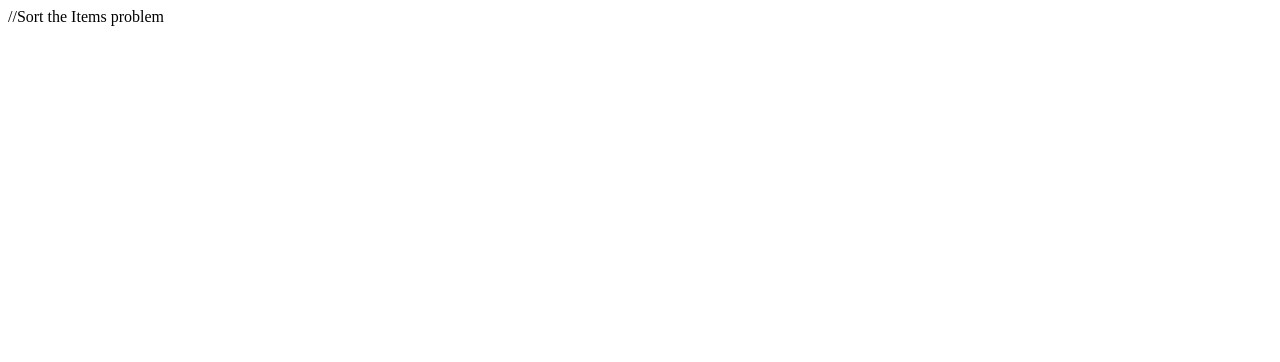
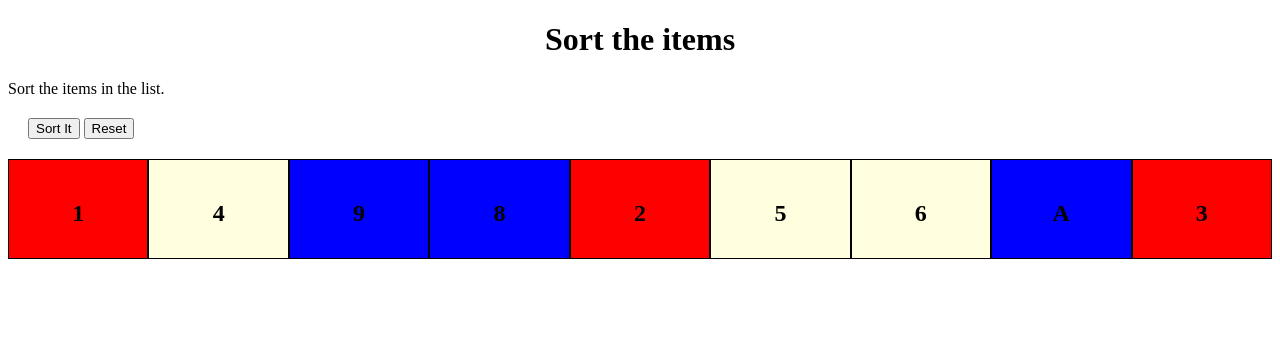
Before and after one commit to lawscause/tb-fewd-project-phase2-problems-answers, a plain HTML site: page SortItems.html in a window 1280 px wide. Drawn offline with Linux system fonts and the light colour scheme.

Commit message:
Added SortItems.html and updated FindInList.html and scripts.js

```diff
--- a/SortItems.html
+++ b/SortItems.html
@@ -1,4 +1,3 @@
-//Sort the Items problem
 <!DOCTYPE html>
 <html lang="en">
 
@@ -6,11 +5,97 @@
     <meta charset="UTF-8">
     <meta http-equiv="X-UA-Compatible" content="IE=edge">
     <meta name="viewport" content="width=device-width, initial-scale=1.0">
-    <title>Sort the Items</title>
+    <title>Sort the items</title>
+    <style>
+        /* styling for the rows */
+        .row {
+            display: flex;
+            flex-direction: row;
+            flex-wrap: wrap;
+            width: 100%;
+            height: 100px
+        }
+
+        /* styling for the columns */
+        .column {
+            display: flex;
+            flex-direction: column;
+            flex-basis: 100%;
+            flex: 1;
+            border: 1px solid black;
+        }
+
+        .controls {
+            margin: 20px;
+        }
+
+        .center {
+            text-align: center;
+        }
+
+        span {
+            padding-top: 40px;
+            font-weight: bold;
+            font-size: x-large;
+        }
+
+        .blue {
+            background-color: blue;
+        }
+
+        .red {
+            background-color: red;
+        }
+
+        .yellow {
+            background-color: lightyellow
+        }
+    </style>
+    <script src="./scripts.js" defer></script>
 </head>
 
 <body>
+    <h1 style="text-align: center">Sort the items</h1>
+    </p>Sort the items in the list.</p>
+    <div id="controls" class="controls">
+        <button id="btnSortIt" onclick="sortIt();">Sort It</button>
+        <button id="Reset" onclick="reloadPage();">Reset</button>
+    </div>
 
+    <div id="original">
+        <div id="row0" class="row">
+            <div class="column center red">
+                <span id="span1-1">1</span>
+            </div>
+            <div class="column center yellow">
+                <span id="span1-2">4</span>
+            </div>
+            <div class="column center blue">
+                <span id="span1-3">9</span>
+            </div>
+            <div class="column center blue">
+                <span id="span2-1">8</span>
+            </div>
+            <div class="column center red">
+                <span id="span2-2">2</span>
+            </div>
+            <div class="column center yellow">
+                <span id="span2-3">5</span>
+            </div>
+            <div class="column center yellow">
+                <span id="span3-1">6</span>
+            </div>
+            <div class="column center blue">
+                <span id="span3-2">A</span>
+            </div>
+            <div class="column center red">
+                <span id="span3-3">3</span>
+            </div>
+        </div>
+    </div>
+    <div id="results">
+        <div id="resultsRow" class="row"></div>
+    </div>
 </body>
 
 </html>
--- a/scripts.js
+++ b/scripts.js
@@ -19,8 +19,15 @@ function resetFindInList() {
     let spans = document.getElementsByTagName('span');
     console.log("spans: ", spans);
     for (let index = 0; index < spans.length; index++) {
-        spans[index].classList.remove('columnHighlighted');
+        spans[index].classList.remove('spanHighlighted');
     }
+}
+
+
+
+function reloadPage() {
+    window.location.reload();
+    return false;
 }
 
 
@@ -31,3 +38,7 @@ function findInGrid() {
 function findInList() {
    //find In List
 }
+
+function sortIt() {
+    //
+}
```
Also changed, not shown: FindInList.html (+6 -9 lines).
